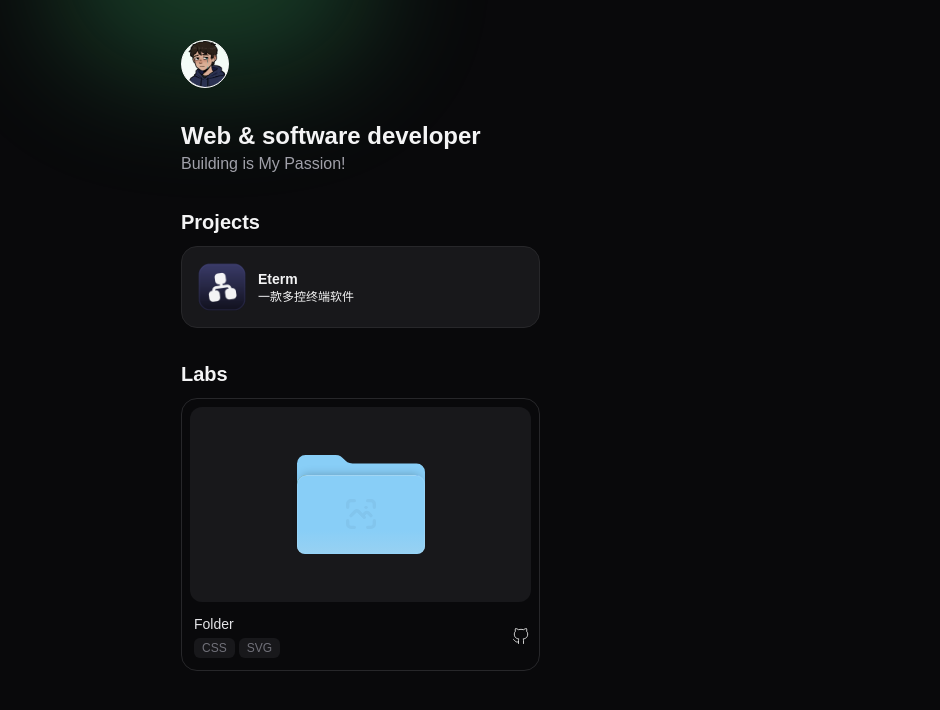
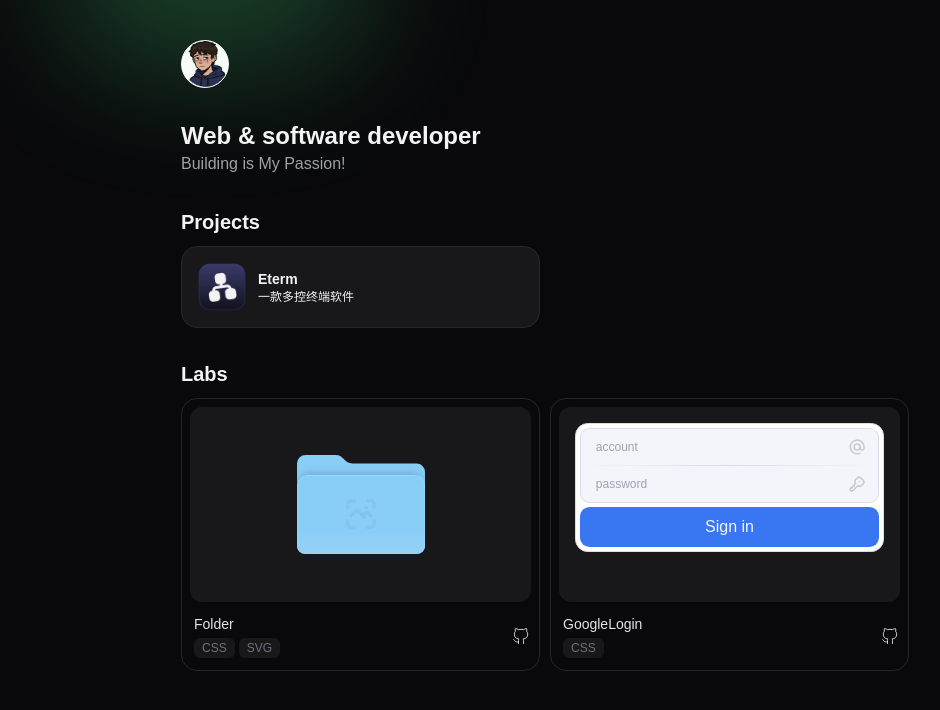
Before and after one commit to oopserian/oopserian.github.io, a React (Vite) app: page / in a window 1280 px wide. Shown: the top 710 px of the page, without its empty margins (95-1035 px from the left). Built offline with nearby package versions, Linux system fonts and the light colour scheme.

Commit message:
feat:新增lab

```diff
--- a/src/components/LabCard.tsx
+++ b/src/components/LabCard.tsx
@@ -16,7 +16,7 @@ export const LabCard: React.FC<LabCardProps> = ({ data }) => {
     return (
         <Suspense>
             <div id={name} className="flex flex-col gap-2 bg-zinc-950 border-zinc-800 border rounded-2xl overflow-hidden p-2 transition-[border-color] hover:border-zinc-700">
-                <div className="min-h-12 rounded-xl bg-zinc-900">
+                <div className="flex-1 min-h-12 rounded-xl bg-zinc-900">
                     <Container />
                 </div>
                 <div className="flex justify-between items-center">
--- a/src/data/labs/data.json
+++ b/src/data/labs/data.json
@@ -7,5 +7,13 @@
             "CSS",
             "SVG"
         ]
+    },
+    "google-login": {
+        "name": "google-login",
+        "en_title": "GoogleLogin",
+        "title": "谷歌登录",
+        "tags": [
+            "CSS"
+        ]
     }
 }
--- /dev/null
+++ b/src/data/labs/google-login/page.tsx
@@ -0,0 +1,25 @@
+import "./style.css";
+import { IconAt,IconKey } from "@tabler/icons-react";
+
+export default function GoogleLogin() {
+    return (
+        <div className="google-login-wrap">
+            <div className="sign-wrap">
+                <form>
+                    <div className="field-wrap">
+                        <div className="input-wrap">
+                            <input id="account" placeholder="account" type="text" />
+                            <IconAt/>
+                        </div>
+                        <span className="split-line"></span>
+                        <div className="input-wrap">
+                            <input id="password" placeholder="password" type="password" />
+                            <IconKey/>
+                        </div>
+                    </div>
+                    <button type="button">Sign in</button>
+                </form>
+            </div>
+        </div>
+    )
+}
--- /dev/null
+++ b/src/data/labs/google-login/style.css
@@ -0,0 +1,83 @@
+.google-login-wrap {
+    width: 100%;
+    height: 100%;
+    display: flex;
+    align-items: center;
+    justify-content: center;
+
+    .input-wrap {
+        display: flex;
+        align-items: center;
+        gap: 0.25rem;
+        border: 2px solid transparent;
+        border-radius: 0.6rem;
+        color: #212121;
+        padding: 0 0.6rem;
+
+        &:focus-within {
+            border: 2px solid #3977f2;
+
+            svg {
+                color: #3977f2;
+                opacity: 1;
+            }
+        }
+
+        input {
+            width: 100%;
+            background: transparent;
+            line-height: 2rem;
+            border: none;
+            padding: 0 0.2rem;
+            font-size: 0.75rem;
+        }
+
+        input:focus {
+            outline: none;
+        }
+
+        svg {
+            width: 1.25rem;
+            height: 1.25rem;
+            opacity: 0.2;
+        }
+    }
+
+    .sign-wrap {
+        width: 100%;
+        height: 100%;
+        /* background: #f4f5fa; */
+        padding: 1rem;
+    }
+
+    form {
+        display: flex;
+        flex-direction: column;
+        gap: 0.25rem;
+        background: #FFF;
+        border-radius: 0.8rem;
+        border: 1px solid #d9dbea;
+        box-shadow: 0 0 0 2px rgba(0, 0, 0, 0.02);
+        padding: 0.25rem;
+    }
+
+    .field-wrap {
+        border-radius: 0.6rem;
+        border: 1px solid #d9dbea;
+        background: #f4f5fa;
+
+        .split-line {
+            display: block;
+            width: 100%;
+            height: 1px;
+            background: linear-gradient(to right, rgba(0, 0, 0, 0), #d9dbea, transparent);
+        }
+    }
+
+    button {
+        width: 100%;
+        line-height: 2.5rem;
+        background: #3977f2;
+        border-radius: 0.6rem;
+    }
+}
```
